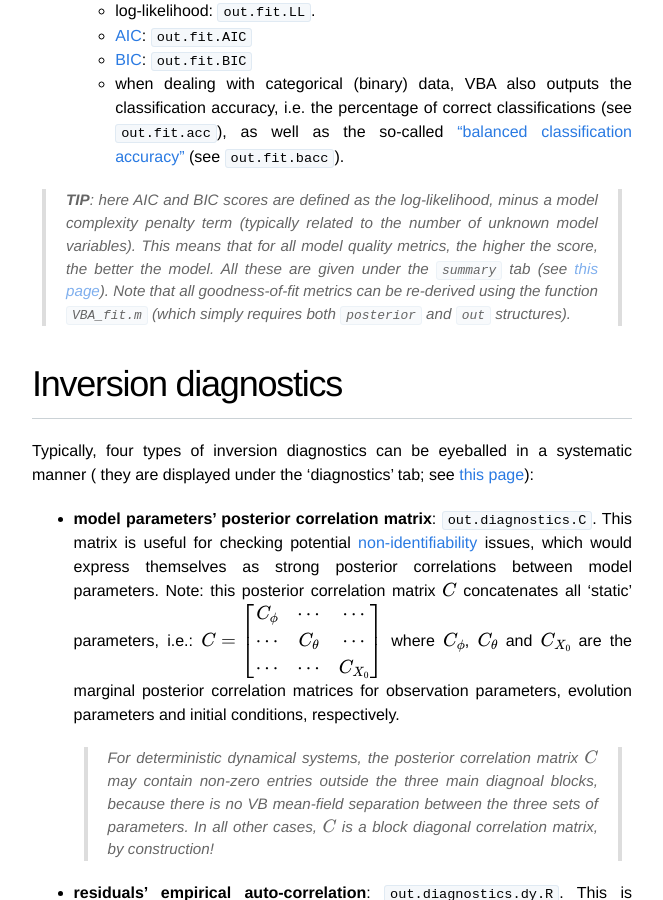
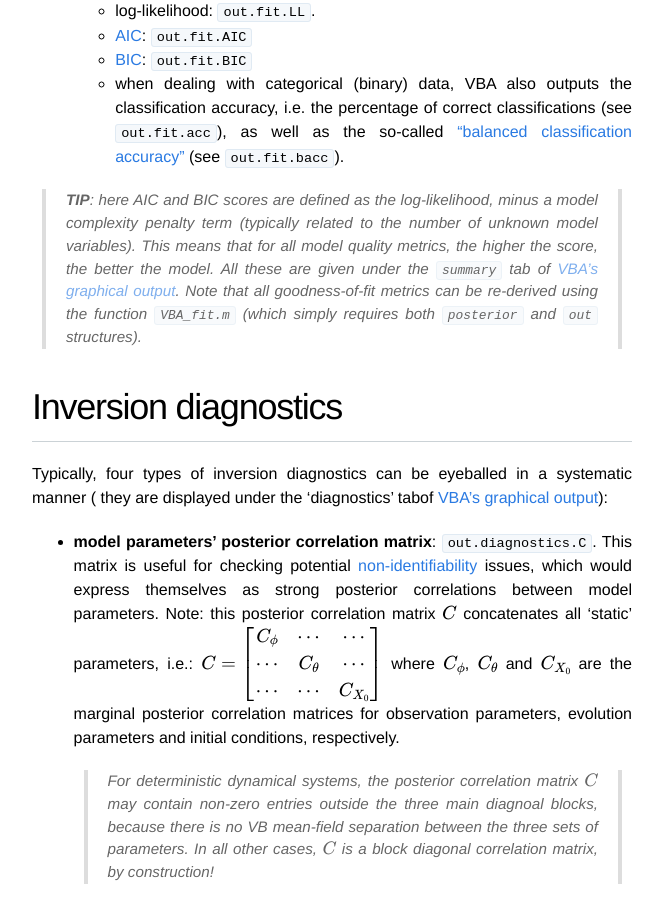
Before and after one commit to MBB-team/VBA-toolbox, a Jekyll site: the page built from _wiki/VBA-output-structure.md, in a window 1280 px wide and 900 px high, scrolled down 2274 px. Shown: the whole window, without its empty margins (308-971 px from the left). Built offline with Jekyll 4.4.1, drawn with Linux system fonts in a browser that asks for light colours; nearby versions of some CDN libraries; formulas are drawn with MathJax 3.

Commit message:
Update VBA-output-structure.md

```diff
--- a/_wiki/VBA-output-structure.md
+++ b/_wiki/VBA-output-structure.md
@@ -70,12 +70,12 @@ where `out.diagnostics.LLH0` is the evidence for the "null" (i.e. a model that a
   - when dealing with categorical (binary) data, VBA also outputs the classification accuracy, i.e. the percentage of correct classifications (see `out.fit.acc`), as well as the so-called ["balanced classification accuracy"](http://www.sciencedirect.com/science/article/pii/S1053811913002371) (see `out.fit.bacc`).
 
 > **TIP**: here AIC and BIC scores are defined as the log-likelihood, minus a model complexity penalty term (typically related to the number of unknown model variables). This means that for all model quality metrics, the higher the score, the better the model.
-All these are given under the `summary` tab (see [this page]({{ site.baseurl }}/wiki/VBA-graphical-output)). Note that all goodness-of-fit metrics can be re-derived using the function `VBA_fit.m` (which simply requires both `posterior` and `out` structures).
+All these are given under the `summary` tab of [VBA's graphical output]({{ site.baseurl }}/wiki/VBA-graphical-output). Note that all goodness-of-fit metrics can be re-derived using the function `VBA_fit.m` (which simply requires both `posterior` and `out` structures).
 
 # Inversion diagnostics
 
 Typically, four types of inversion diagnostics can be eyeballed in a systematic manner (
-they are displayed under the 'diagnostics' tab; see [this page]({{ site.baseurl }}/wiki/VBA-graphical-output)):
+they are displayed under the 'diagnostics' tabof [VBA's graphical output]({{ site.baseurl }}/wiki/VBA-graphical-output)):
 
 - **model parameters' posterior correlation matrix**: `out.diagnostics.C`. This matrix is useful for checking potential [non-identifiability](https://en.wikipedia.org/wiki/Identifiability) issues, which would express themselves as strong posterior correlations between model parameters.
 Note: this posterior correlation matrix $$C$$ concatenates all 'static' parameters, i.e.:
```
